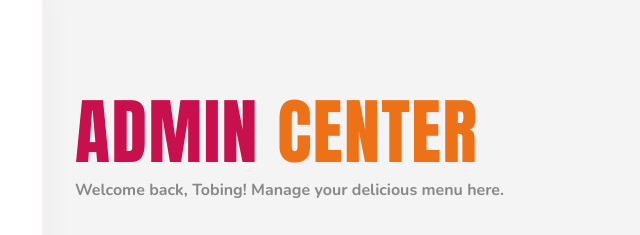
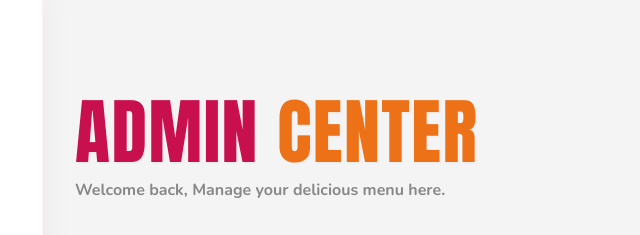
Before and after one commit to tobslayerr/pastanova-web, a plain HTML site: page admin/index.html in a window 1280 px wide. Shown: the top 235 px of the page, 237-877 px from the left. Drawn offline with nearby package versions, Linux system fonts and the light colour scheme; no server answers; sample sign-in values are in the browser's storage.

Commit message:
Update index.html

```diff
--- a/admin/index.html
+++ b/admin/index.html
@@ -20,7 +20,7 @@
             <div class="admin-header reveal from-bottom" style="display: flex; justify-content: space-between; align-items: center;">
                 <div>
                     <h2>ADMIN <span class="text-orange">CENTER</span></h2>
-                    <p>Welcome back, Tobing! Manage your delicious menu here.</p>
+                    <p>Welcome back, Manage your delicious menu here.</p>
                 </div>
                 <button onclick="logoutAdmin()" style="background:#FFE5E5; color:#FF4757; border:none; padding:12px 25px; border-radius:15px; font-weight:800; cursor:pointer; display:flex; align-items:center; gap:8px;">
                     <i class='bx bx-log-out' style="font-size: 1.2rem;"></i> LOGOUT
```
